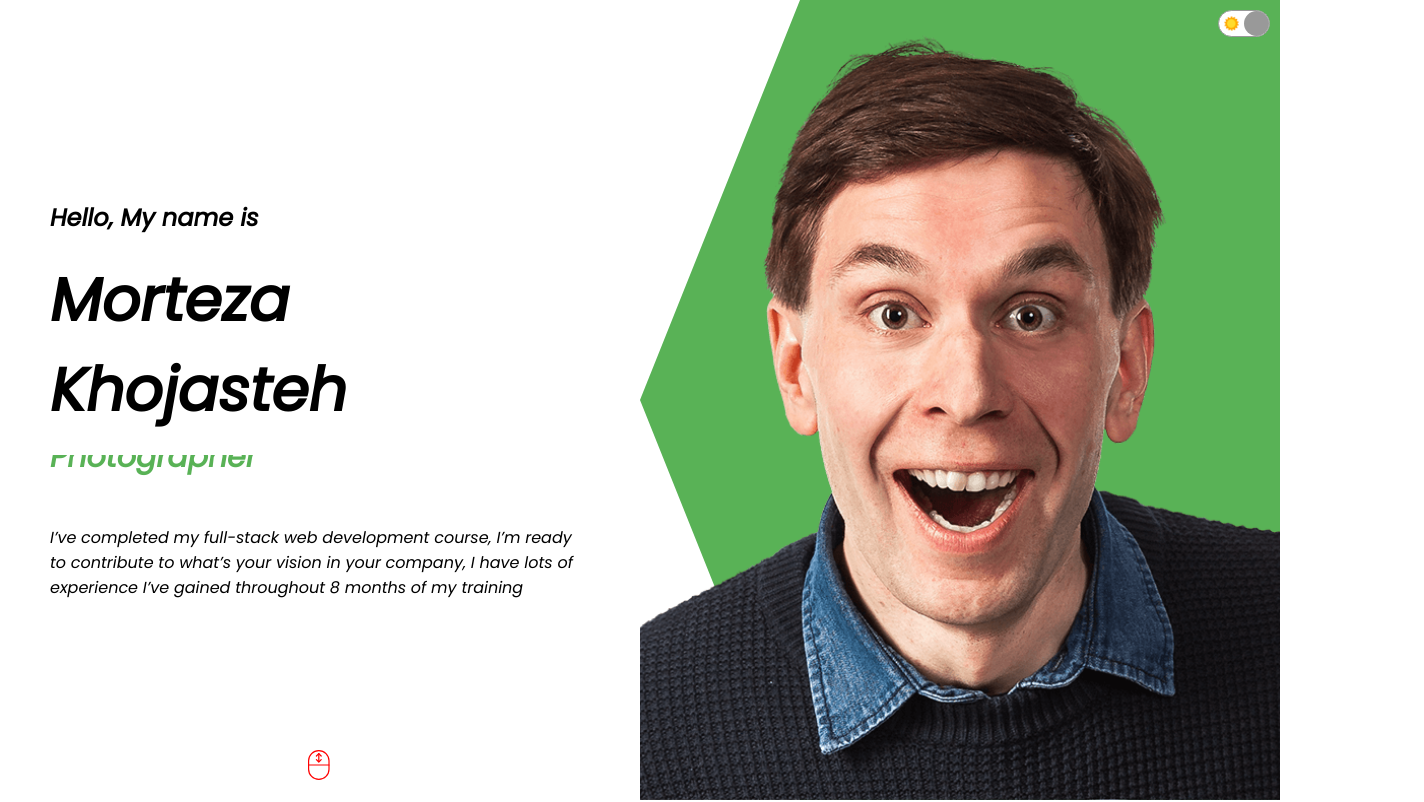
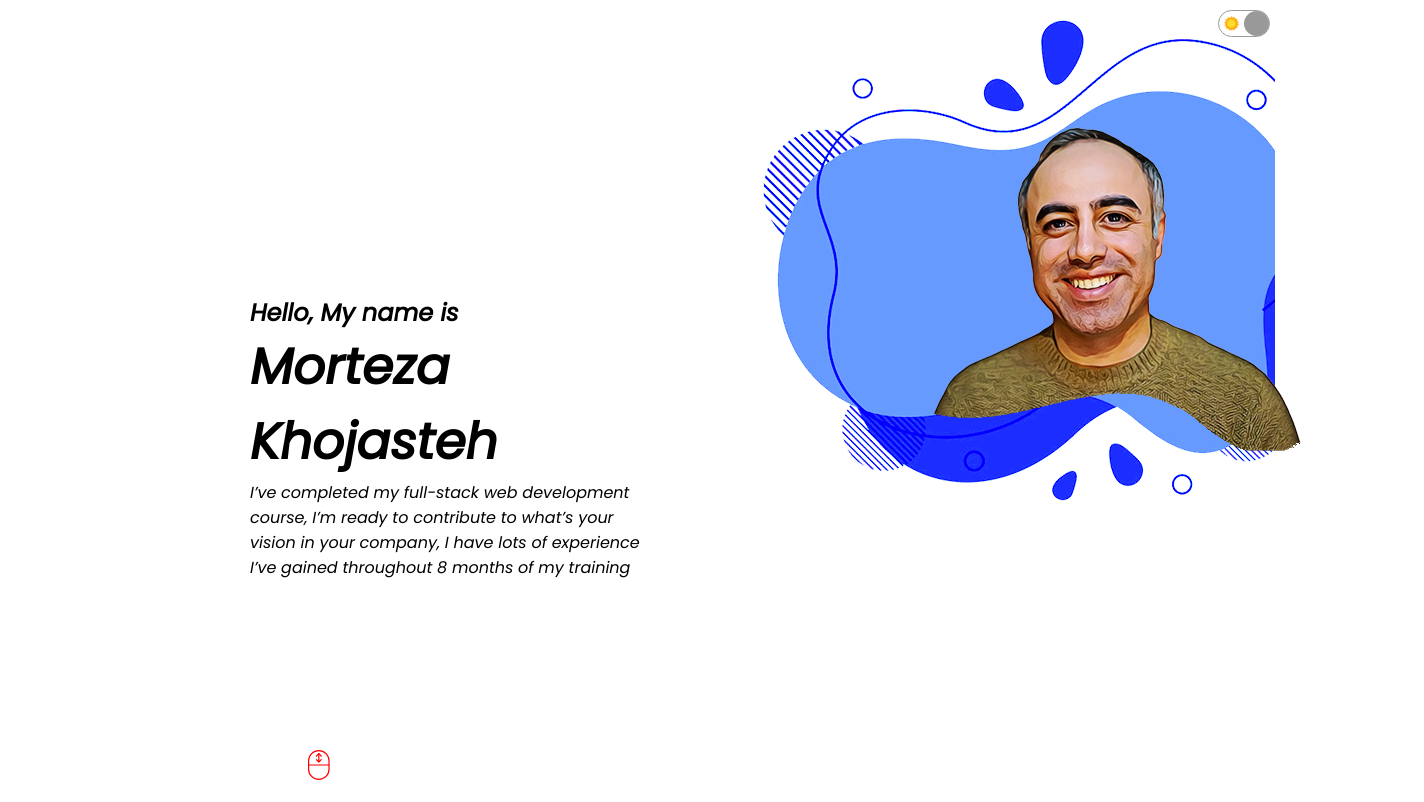
Before and after one commit to Morteza-Khojasteh/Portfolio, a React (Create React App) app: page / in a window 1280 px wide. Shown: the top 802 px of the page, 1424 px wide, since content can reach past the window. Built offline with nearby package versions, Linux system fonts and the light colour scheme.

Commit message:
feat: add image and backgrond

```diff
--- a/src/components/intro/intro.css
+++ b/src/components/intro/intro.css
@@ -16,8 +16,8 @@
 }
 
 .intro-left-wrapper {
-  padding: 50px;
-  height: 50%;
+  padding-left: 250px;
+  height: 210px;
   display: flex;
   flex-direction: column;
   justify-content: space-between;
@@ -29,7 +29,7 @@
 }
 
 .intro-name {
-  font-size: 60px;
+  font-size: 50px;
 }
 
 .intro-title {
@@ -39,7 +39,7 @@
 
 .intro-title-wrapper {
   height: 100%;
-  animation: move 10s ease-in-out infinite alternate;
+  animation: move 15s ease-in-out infinite alternate;
 }
 
 @keyframes move {
@@ -58,12 +58,13 @@
 }
 
 .intro-title-item {
-  height: 50px;
-  font-size: 30px;
+  height: 45px;
+  font-size: 25px;
   font-weight: bold;
   color: #59b256;
   display: flex;
   align-items: center;
+  justify-content: space-between;
 }
 
 .intro-scroll {
@@ -74,18 +75,18 @@
 }
 
 .intro-img {
-  width: 100%;
-  height: 100%;
   object-fit: cover;
   position: absolute;
+  left: 184px;
+  top: 20px;
 }
 
 .intro-bg {
-  clip-path: polygon(100% 0%, 100% 51%, 100% 100%, 25% 100%, 0% 50%, 25% 0%);
-  background-color: #59b256;
-  width: 100%;
-  height: 100%;
+  background-image: url(../../img/backgrond-pic.png);
+  background-repeat: no-repeat;
+  width: 80%;
+  height: 90%;
   position: absolute;
-  top: 0;
-  right: 0;
+  top: 20px;
+  right: 5px;
 }
```
Also changed, not shown: src/img/backgrond-pic.png (added), src/img/my-photo.png.
